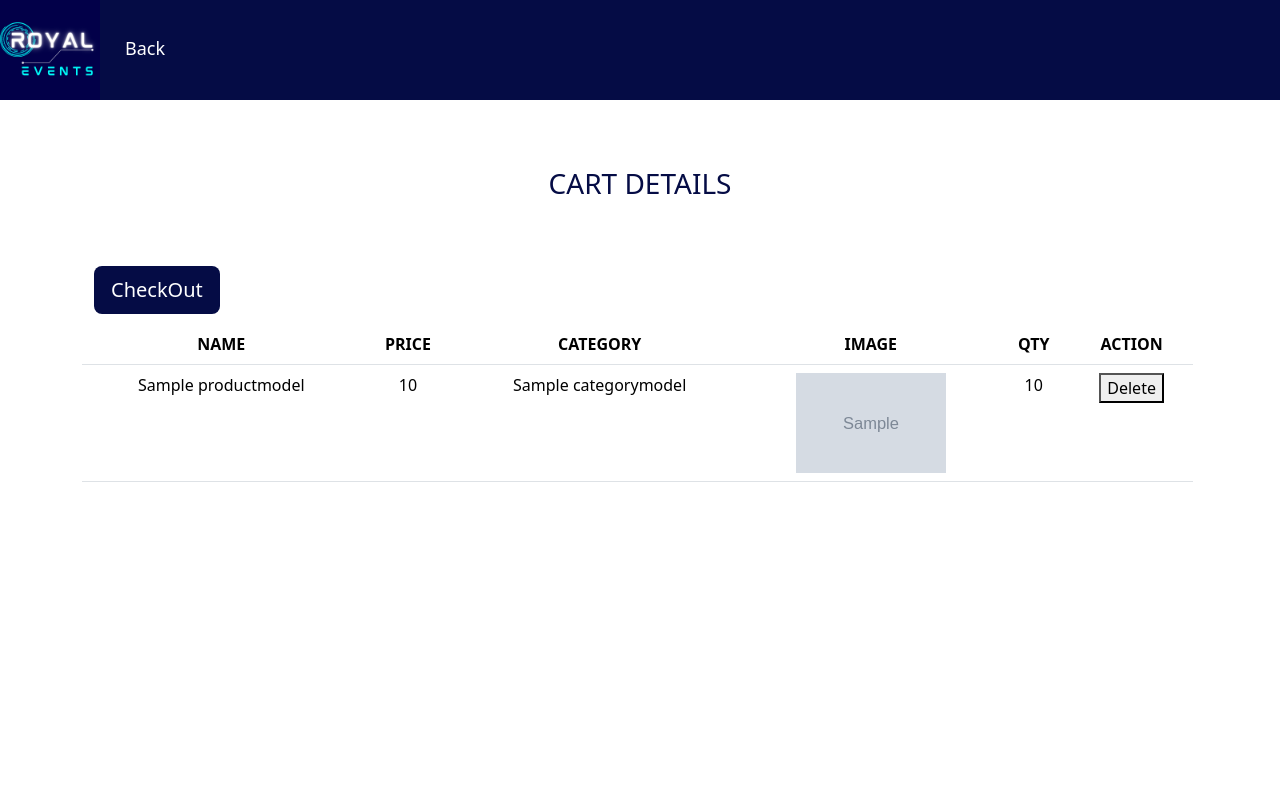
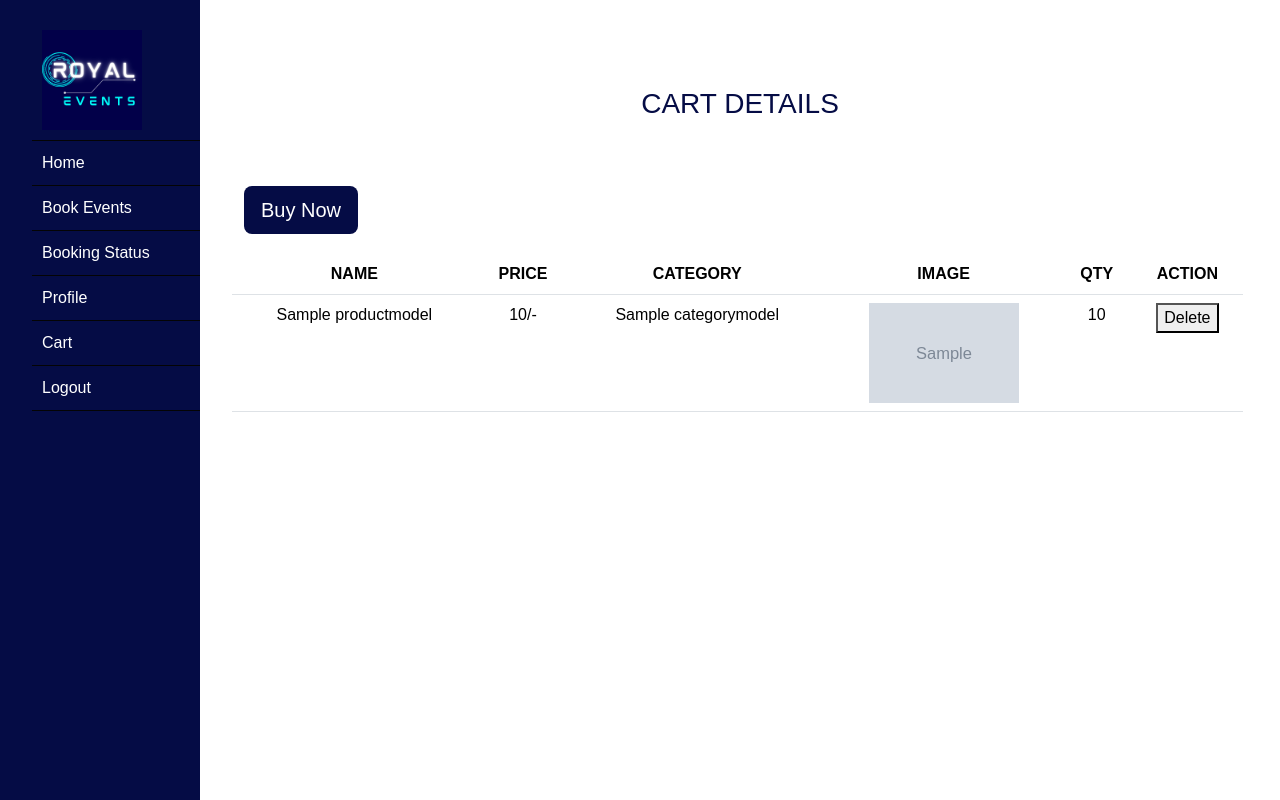
Before and after one commit to alen0577/catering-and-event-management-project, a Django app: page /cart_page/ in a window 1280 px wide. Run offline with Django 4.2, Linux system fonts and the light colour scheme; a user stored in the database is signed in; tables that the repository leaves empty hold one stand-in row (values such as "Sample post"); grey boxes marked "Sample" are stand-in pictures.

Commit message:
modified

```diff
--- a/homeapp/views.py
+++ b/homeapp/views.py
@@ -209,7 +209,7 @@ def add_to_cart(request, pk):
         cart_item.save()
         messages.success(request,'Item added')
 
-    return redirect('cart')
+    return redirect('userhome')
 
 @login_required(login_url='/login')
 @cache_control(no_cache=True,must_revalidate=True,no_store=True)
--- a/templates/user/bookinglist.html
+++ b/templates/user/bookinglist.html
@@ -76,7 +76,7 @@ Booking status
 
 
   <div class="sidebar">
-    <button class="toggle-btn">☰</button>
+    <button class="toggle-btn"></button>
     <ul>
       <li class="menu-item"><a href="{% url 'userhome' %}"><img src="{% static 'images/logo.png' %}" style="height: 100px;width: 100px;"></a></li>
       <li class="menu-item"><a href="{% url 'userhome' %}">Home</a></li>
@@ -164,7 +164,7 @@ Booking status
 
   <style>
     .table{
-        width: 100%;
+        width: 110%;
         background-color: rgb(5, 12, 69);
         color: white;
 
--- a/templates/user/cart.html
+++ b/templates/user/cart.html
@@ -8,17 +8,101 @@ Cart
 {% block body %}
 {% load static %}
 
-<div class="nav fixed-top" style="background-color: rgb(5, 12, 69);;">
-    <a class="navbar-brand" href="#"><img src="{% static 'images/logo.png' %}" style="height: 100px;width: 100%;"></a>
-    <a href="{% url 'userhome' %}"><label type="submit"  class="label" style="background-color: rgb(5, 12, 69);color: white;margin-top: 35px; font-size:large;margin-left: 25px;">Back</label>
-    </a>
+
+<style>
+    body {
+      margin: 0;
+      padding: 0;
+      font-family: Arial, sans-serif;
+      font-size: 16px;
+      line-height: 1.5;
+    }
+
+    .sidebar {
+      position: fixed;
+      top: 0;
+      left: 0;
+      width: 200px;
+      height: 100%;
+      background-color:rgb(5, 12, 69);
+      overflow-x: hidden;
+      padding-top: 20px;
+    }
+
+    .main-content {
+      margin-left: 200px;
+      padding: 20px;
+    }
+
+    .menu-item {
+      list-style: none;
+      padding: 10px;
+      border-bottom: 1px solid #040404;
+    }
+
+    .menu-item a {
+      text-decoration: none;
+      color: #ffffff;
+    }
+
+    .menu-item a:hover {
+      color: #000;
+    }
+
+    .toggle-btn {
+      display: none;
+    }
+
+    @media screen and (max-width: 768px) {
+      .sidebar {
+        width: 100%;
+        height: auto;
+        position: relative;
+      }
+
+      .toggle-btn {
+        display: block;
+        position: absolute;
+        top: 10px;
+        right: 10px;
+      }
+
+      .main-content {
+        margin-left: 0;
+      }
+    }
+  </style>
+
+
+  <div class="sidebar">
+    <button class="toggle-btn"></button>
+    <ul>
+      <li class="menu-item"><a href="{% url 'userhome' %}"><img src="{% static 'images/logo.png' %}" style="height: 100px;width: 100px;"></a></li>
+      <li class="menu-item"><a href="{% url 'userhome' %}">Home</a></li>
+      <!-- <li class="menu-item"><a href="#section3">Food Items</a></li> -->
+      <li class="menu-item"><a  data-bs-toggle="modal" data-bs-target="#eventmodal" href="#">Book Events</a></li>
+      <li class="menu-item"><a href="{% url 'bookinglist' %}">Booking Status</a></li>
+      <li class="menu-item"><a href="{% url 'profile' %}">Profile</a></li>
+      <li class="menu-item"><a href="{% url 'cart' %}">Cart</a></li>
+      {% if user.is_authenticated %}
+      <li class="menu-item"><a href="{% url 'logout' %}">Logout</a></li>
+      {% else %}
+      <li class="menu-item"><a data-bs-toggle="modal" data-bs-target="#loginmodal" href="">Login</a></li>
+      <li class="menu-item"><a data-bs-toggle="modal" data-bs-target="#registrationmodal" href="">Register</a></li>
+      {% endif %}
+    </ul>
   </div>
 
 
 
+  <div class="main-content">
+
+
+    <section>
+
 
         <div class="container mt-5" >
-    <h3 class="alert  text-center mb-5" style="margin-top: 150px; background-color: rgb(255, 255, 255);color: rgb(5, 12, 69);">
+            <h3 class="alert  text-center mb-5" style="margin-top: 50px; background-color: rgb(255, 255, 255);color: rgb(5, 12, 69);">
                 CART DETAILS
             </h3>
             <div class="row">
@@ -41,7 +125,7 @@ Cart
 
                             <tr>
                                 <td>{{ p.product.pname}}</td>
-                        <td>{{ p.product.pprice}}</td>
+                                <td>{{ p.product.pprice}}/-</td>
                                 <td>{{ p.product.pcat.category_name}}</td>
                                 <td>
                                     {% if p.product.pimg %}
@@ -68,13 +152,25 @@ Cart
             <div class="row">
 
                 <div class="col-12">
-            <a href="{% url 'checkout' %}"><button type="submit"  class="btn btn-lg" style="margin-bottom: 10px;background-color: rgb(5, 12, 69);color: white;">CheckOut</button>
+                    <a href="{% url 'checkout' %}"><button type="submit"  class="btn btn-lg" style="margin-bottom: 20px;background-color: rgb(5, 12, 69);color: white;">Buy Now</button>
                     </a>
 
                 </div>
             </div>
         </div>
         {% endif %}
+
+
+    </section>
+
+    {% include 'user/eventbooking.html' %}
+
+
+
+
+  </div>
+
+
 
 
 
--- a/templates/user/editprofile.html
+++ b/templates/user/editprofile.html
@@ -72,7 +72,7 @@ Edit Profile
   </style>
 
   <div class="sidebar">
-    <button class="toggle-btn">☰</button>
+    <button class="toggle-btn"></button>
     <ul>
       <li class="menu-item"><a href="{% url 'userhome' %}"><img src="{% static 'images/logo.png' %}" style="height: 100px;width: 100px;"></a></li>
       <li class="menu-item"><a href="{% url 'userhome' %}">Home</a></li>
--- a/templates/user/userhome.html
+++ b/templates/user/userhome.html
@@ -79,7 +79,7 @@ Royal Events-User_Home
 
 
 	<div class="sidebar">
-		<button class="toggle-btn">☰</button>
+		<button class="toggle-btn"></button>
 		<ul>
       <li class="menu-item"><a href="{% url 'userhome' %}"><img src="{% static 'images/logo.png' %}" style="height: 100px;width: 100px;"></a></li>
 			<li class="menu-item"><a href="{% url 'userhome' %}">Home</a></li>
```
Lines whose indentation alone changed are shown as unchanged.
